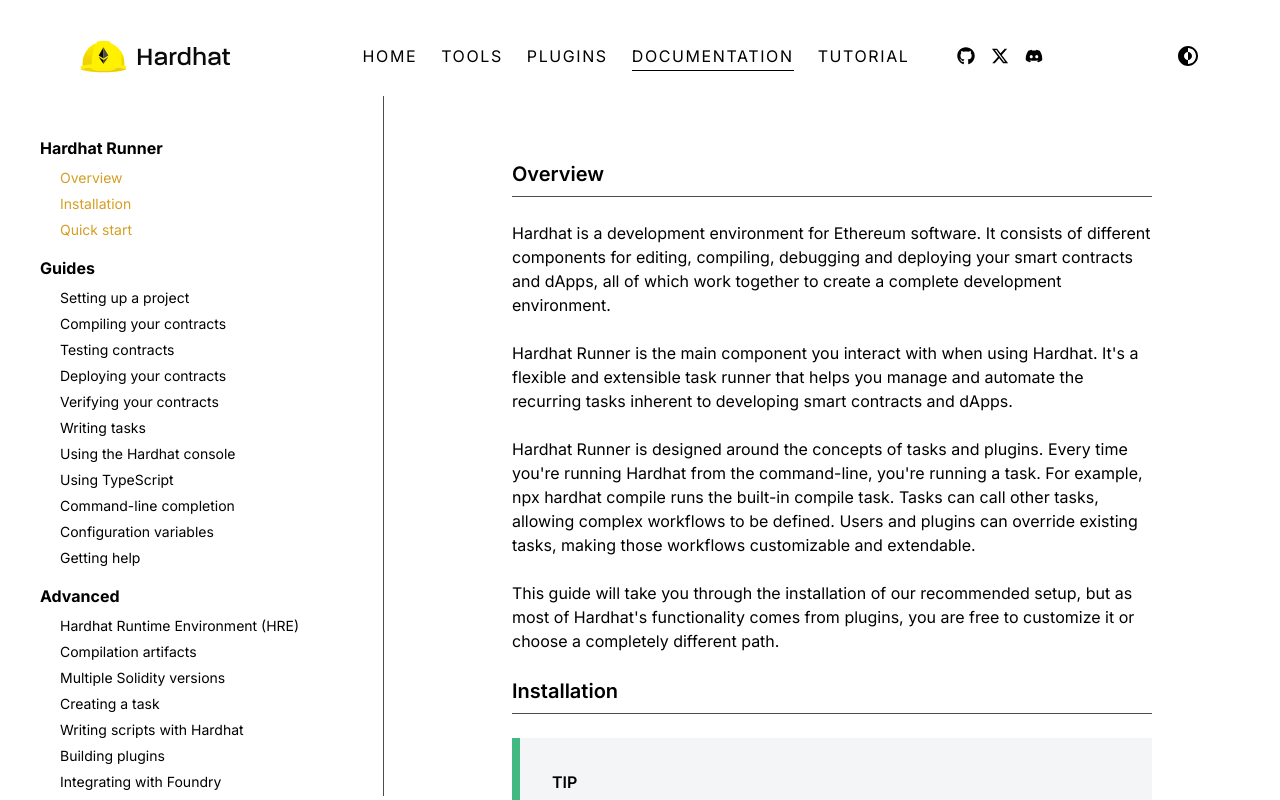
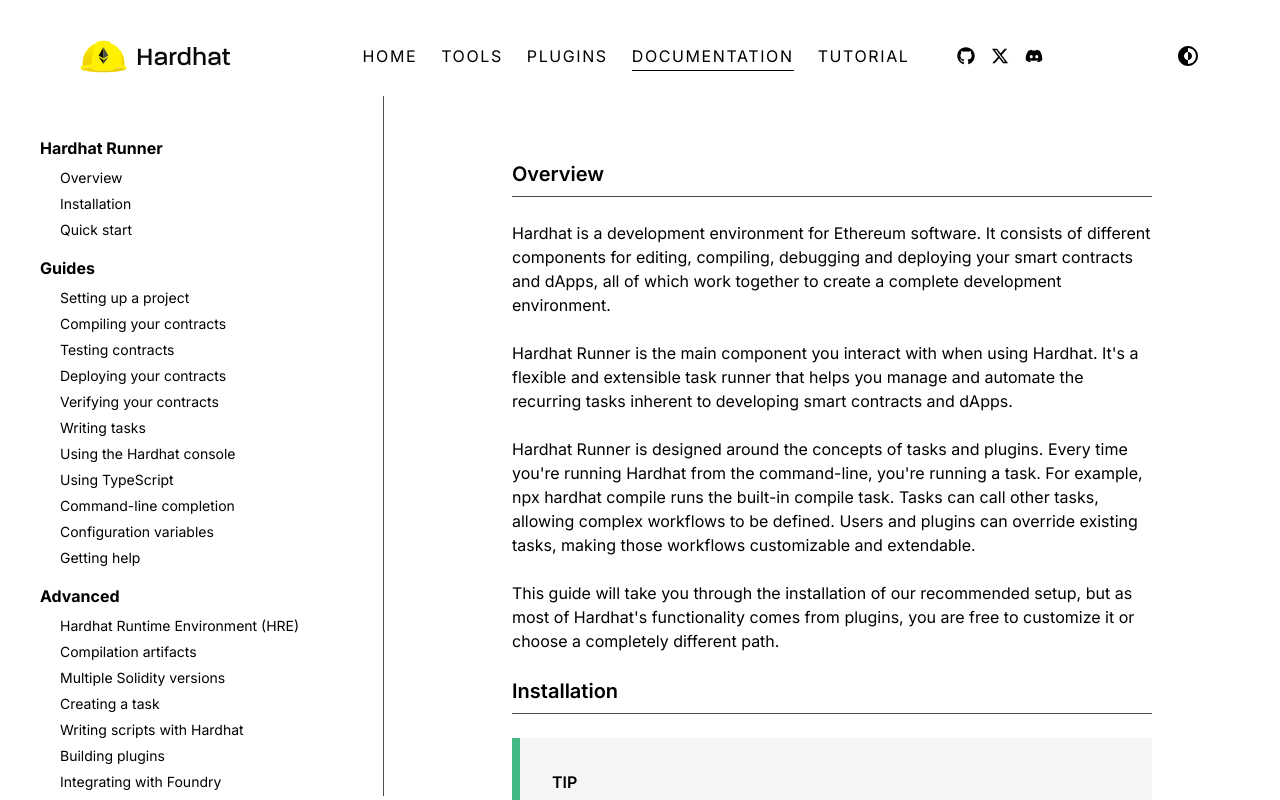
Before and after one commit to Umairulislam/hardhat-clone, a React (Vite) app: page /hardhat-runner/docs/getting-started in a window 1280 px wide. Shown: the top 800 px of the page. Built offline with nearby package versions, Linux system fonts and the light colour scheme.

Commit message:
update plugin details page, fix header and sidebar

```diff
--- a/src/components/Brands.tsx
+++ b/src/components/Brands.tsx
@@ -14,7 +14,7 @@
           </div>
         </Marquee>
         <Marquee speed={80} pauseOnHover direction="right">
-          <div className="flex items-center gap-12 px-6 pt-6">
+          <div className="flex items-center gap-12 px-6 pt-8">
             {brands.slice(12, 24).map((brand) => (
               <img src={brand.icon} alt={brand.name} key={brand.icon} />
             ))}
--- a/src/components/Header.tsx
+++ b/src/components/Header.tsx
@@ -8,9 +8,10 @@
   FaBarsStaggered,
   IoMdClose,
 } from "../assets"
-import { NavLink } from "react-router"
+import { NavLink, useLocation } from "react-router"
 import { logoLight, logoDark } from "../assets"
 import { ThemeContext } from "../context/ThemeContext"
+import SidebarActions from "./SidebarActions"
 
 // Main navigation items
 const navItems = [
@@ -41,9 +42,9 @@
   {
     heading: "Hardhat Runner",
     menus: [
-      { label: "Overview", to: "/docs/hardhat-runner/overview" },
-      { label: "Installation", to: "/docs/hardhat-runner/installation" },
-      { label: "Quick start", to: "/docs/hardhat-runner/quick-start" },
+      { label: "Overview", to: "/hardhat-runner/docs/getting-started#overview" },
+      { label: "Installation", to: "/hardhat-runner/docs/getting-started#installation" },
+      { label: "Quick start", to: "/hardhat-runner/docs/getting-started#quick-start" },
     ],
   },
   {
@@ -85,41 +86,86 @@
   {
     heading: "Plugins",
     menus: [
-      { label: "@nomicfoundation/hardhat-toolbox", to: "/hardhat-runner/plugins/hardhat-toolbox" },
+      {
+        label: "@nomicfoundation/hardhat-toolbox",
+        to: "/hardhat-runner/plugins/nomicfoundation-hardhat-toolbox",
+      },
       {
         label: "@nomicfoundation/hardhat-toolbox-viem",
-        to: "/hardhat-runner/plugins/hardhat-toolbox-viem",
+        to: "/hardhat-runner/plugins/nomicfoundation-hardhat-toolbox-viem",
       },
       {
         label: "@nomicfoundation/hardhat-chai-matchers",
-        to: "/hardhat-runner/plugins/hardhat-chai-matchers",
+        to: "/hardhat-runner/plugins/nomicfoundation-hardhat-chai-matchers",
       },
-      { label: "@nomicfoundation/hardhat-ethers", to: "/hardhat-runner/plugins/hardhat-ethers" },
-      { label: "@nomicfoundation/hardhat-viem", to: "/hardhat-runner/plugins/hardhat-viem" },
-      { label: "@nomicfoundation/hardhat-verify", to: "/hardhat-runner/plugins/hardhat-verify" },
-      { label: "@nomicfoundation/hardhat-foundry", to: "/hardhat-runner/plugins/hardhat-foundry" },
-      { label: "@nomicfoundation/hardhat-ledger", to: "/hardhat-runner/plugins/hardhat-ledger" },
-      { label: "@nomicfoundation/hardhat-web3-v4", to: "/hardhat-runner/plugins/hardhat-web3-v4" },
-      { label: "@nomiclabs/hardhat-vyper", to: "/hardhat-runner/plugins/hardhat-vyper" },
-      { label: "@nomiclabs/hardhat-solhint", to: "/hardhat-runner/plugins/hardhat-solhint" },
-      { label: "@nomiclabs/hardhat-waffle", to: "/hardhat-runner/plugins/hardhat-waffle" },
-      { label: "@nomiclabs/hardhat-web3", to: "/hardhat-runner/plugins/hardhat-web3" },
-      { label: "@nomiclabs/hardhat-truffle5", to: "/hardhat-runner/plugins/hardhat-truffle5" },
-      { label: "Community plugins", to: "/hardhat-runner/plugins/community" },
+      {
+        label: "@nomicfoundation/hardhat-ethers",
+        to: "/hardhat-runner/plugins/nomicfoundation-hardhat-ethers",
+      },
+      {
+        label: "@nomicfoundation/hardhat-viem",
+        to: "/hardhat-runner/plugins/nomicfoundation-hardhat-viem",
+      },
+      {
+        label: "@nomicfoundation/hardhat-verify",
+        to: "/hardhat-runner/plugins/nomicfoundation-hardhat-verify",
+      },
+      {
+        label: "@nomicfoundation/hardhat-foundry",
+        to: "/hardhat-runner/plugins/nomicfoundation-hardhat-foundry",
+      },
+      {
+        label: "@nomicfoundation/hardhat-ledger",
+        to: "/hardhat-runner/plugins/nomicfoundation-hardhat-ledger",
+      },
+      {
+        label: "@nomicfoundation/hardhat-web3-v4",
+        to: "/hardhat-runner/plugins/nomicfoundation-hardhat-web3-v4",
+      },
+      {
+        label: "@nomiclabs/hardhat-vyper",
+        to: "/hardhat-runner/plugins/nomiclabs-hardhat-vyper",
+      },
+      {
+        label: "@nomiclabs/hardhat-solhint",
+        to: "/hardhat-runner/plugins/nomiclabs-hardhat-solhint",
+      },
+      {
+        label: "@nomiclabs/hardhat-solpp",
+        to: "/hardhat-runner/plugins/nomiclabs-hardhat-solpp",
+      },
+
+      {
+        label: "@nomiclabs/hardhat-web3",
+        to: "/hardhat-runner/plugins/nomiclabs-hardhat-web3",
+      },
+      {
+        label: "@nomiclabs/hardhat-truffle5",
+        to: "/hardhat-runner/plugins/nomiclabs-hardhat-truffle5",
+      },
+      {
+        label: "@nomiclabs/hardhat-web3-legacy",
+        to: "/hardhat-runner/plugins/nomiclabs-hardhat-web3-legacy",
+      },
+      {
+        label: "@nomiclabs/hardhat-truffle4",
+        to: "/hardhat-runner/plugins/nomiclabs-hardhat-truffle4",
+      },
+      { label: "Community plugins", to: "/hardhat-runner/plugins#community-plugins" },
     ],
   },
 ]
 
 // Tutorial submenu items
 const tutorialSubMenu = [
-  { label: "Overview", to: "/tutorial/overview" },
-  { label: "Setting up the environment", to: "/tutorial/setting-up" },
-  { label: "Creating a new Hardhat project", to: "/tutorial/new-project" },
-  { label: "Writing and compiling contracts", to: "/tutorial/writing-compiling" },
-  { label: "Testing contracts", to: "/tutorial/testing" },
-  { label: "Debugging with Hardhat Network", to: "/tutorial/debugging" },
-  { label: "Deploying to a live network", to: "/tutorial/deploying" },
-  { label: "Boilerplate Project", to: "/tutorial/boilerplate" },
+  { label: "Overview", to: "/tutorial" },
+  { label: "Setting up the environment", to: "/tutorial/setting-up-the-environment" },
+  { label: "Creating a new Hardhat project", to: "/tutorial/creating-a-new-hardhat-project" },
+  { label: "Writing and compiling contracts", to: "/tutorial/writing-and-compiling-contracts" },
+  { label: "Testing contracts", to: "/tutorial/testing-contracts" },
+  { label: "Debugging with Hardhat Network", to: "/tutorial/debugging-with-hardhat-network" },
+  { label: "Deploying to a live network", to: "/tutorial/deploying-to-a-live-network" },
+  { label: "Boilerplate Project", to: "/tutorial/boilerplate-project" },
   { label: "Final Thoughts", to: "/tutorial/final-thoughts" },
 ]
 
@@ -134,6 +180,8 @@
   const [menuScreen, setMenuScreen] = useState<"main" | "tools" | "documentation" | "tutorial">(
     "main"
   )
+  // Get current pathname and hash
+  const { hash, pathname } = useLocation()
 
   const toggleMenu = () => setIsOpen((prev) => !prev)
   const handleScroll = () => {
@@ -204,51 +252,75 @@
   const renderToolsSubmenu = () => (
     <div className="flex flex-col h-full">
       <h2 className="text-xl font-bold mb-4">Tools</h2>
-      <ul className="flex-1 flex flex-col gap-4 overflow-y-auto text-[#ccc]">
+      <ul className="flex-1 flex flex-col gap-2 overflow-y-auto text-black dark:text-gray">
         {toolsSubMenu.map((item, index) => (
           <li key={index}>
             <NavLink to={item.to}>{item.label}</NavLink>
           </li>
         ))}
       </ul>
-      <div className="border-t border-border pt-4 mt-4">{renderSocialIcons()}</div>
+      <SidebarActions renderSocialIcons={renderSocialIcons} toggleTheme={toggleTheme} />
     </div>
   )
 
-  // Render Documentation submenu with headings and menus
+  // Render Documentation submenu with headings
   const renderDocumentationSubmenu = () => (
-    <div className="flex flex-col h-full pb-32">
+    <div className="flex flex-col h-full overflow-y-auto">
       <h2 className="text-xl font-bold mb-4">Documentation</h2>
-      <ul className="flex-1 flex flex-col gap-4 overflow-y-auto text-[#ccc]">
+      <ul className="flex-1 flex flex-col gap-4 text-black dark:text-gray">
         {documentationSubmenu.map((section, i) => (
           <div key={i}>
             <h3 className="font-semibold mb-2">{section.heading}</h3>
-            <ul className="space-y-2 pl-4">
-              {section.menus.map((menu, j) => (
-                <li key={j}>
-                  <NavLink to={menu.to}>{menu.label}</NavLink>
-                </li>
-              ))}
+            <ul className="flex flex-col gap-2 pl-4">
+              {section.menus.map((menu, j) => {
+                const isActive = pathname + hash === menu.to
+                return (
+                  <li key={j}>
+                    <NavLink
+                      to={menu.to}
+                      className={
+                        isActive
+                          ? "text-link-dark dark:text-link-light"
+                          : "hover:text-link-dark dark:hover:text-link-light"
+                      }
+                    >
+                      {menu.label}
+                    </NavLink>
+                  </li>
+                )
+              })}
             </ul>
           </div>
         ))}
       </ul>
-      <div className="border-t border-border pt-4 mt-4">{renderSocialIcons()}</div>
+      <SidebarActions renderSocialIcons={renderSocialIcons} toggleTheme={toggleTheme} />
     </div>
   )
 
   // Render Tutorial submenu
   const renderTutorialSubmenu = () => (
-    <div className="flex flex-col h-full pb-32">
+    <div className="flex flex-col h-full overflow-y-auto">
       <h2 className="text-xl font-bold mb-4">Tutorial</h2>
-      <ul className="flex-1 flex flex-col gap-4 overflow-y-auto list-decimal pl-10 text-[#ccc]">
-        {tutorialSubMenu.map((item, index) => (
-          <li key={index}>
-            <NavLink to={item.to}>{item.label}</NavLink>
-          </li>
-        ))}
+      <ul className="flex-1 flex flex-col gap-2 list-decimal list-inside pl-4 text-black dark:text-gray">
+        {tutorialSubMenu.map((item, index) => {
+          const isActive = pathname + hash === item.to
+          return (
+            <li key={index}>
+              <NavLink
+                to={item.to}
+                className={
+                  isActive
+                    ? "text-link-dark dark:text-link-light"
+                    : "hover:text-link-dark dark:hover:text-link-light"
+                }
+              >
+                {item.label}
+              </NavLink>
+            </li>
+          )
+        })}
       </ul>
-      <div className="border-t border-border pt-4 mt-4">{renderSocialIcons()}</div>
+      <SidebarActions renderSocialIcons={renderSocialIcons} toggleTheme={toggleTheme} />
     </div>
   )
 
@@ -289,7 +361,7 @@
       </nav>
       {/* Mobile Menu */}
       {isOpen && (
-        <nav className="lg:hidden fixed left-0 top-16 z-50 flex flex-col gap-5 border-r border-border h-full w-80 p-8 bg-white dark:bg-bg-dark">
+        <nav className="lg:hidden fixed left-0 top-16 z-50 flex flex-col gap-5 border-r border-border h-full w-80 p-5 bg-white dark:bg-bg-dark">
           {/* Back button for submenus */}
           {menuScreen !== "main" && (
             <button className="flex items-center gap-2" onClick={() => setMenuScreen("main")}>
@@ -302,16 +374,7 @@
           {menuScreen === "documentation" && renderDocumentationSubmenu()}
           {menuScreen === "tutorial" && renderTutorialSubmenu()}
           {/* Social icons and dark mode at bottom */}
-          <div className="flex justify-between items-center border-t border-border pt-4">
-            {renderSocialIcons()}
-            <button
-              className="text-2xl cursor-pointer"
-              onClick={toggleTheme}
-              aria-label="Toggle dark mode"
-            >
-              <CgDarkMode />
-            </button>
-          </div>
+          <SidebarActions renderSocialIcons={renderSocialIcons} toggleTheme={toggleTheme} />
         </nav>
       )}
     </header>
--- a/src/components/Sidebar.tsx
+++ b/src/components/Sidebar.tsx
@@ -1,4 +1,4 @@
-import { NavLink } from "react-router"
+import { NavLink, useLocation } from "react-router"
 
 const documentationSubmenu = [
   {
@@ -119,6 +119,7 @@
 ]
 
 const Sidebar = () => {
+  const { hash, pathname } = useLocation()
   return (
     <section className="hidden lg:block fixed left-0 top top-24 border-r border-border h-[calc(100vh-100px)] w-sm p-10 bg-white dark:bg-bg-dark overflow-y-auto">
       <ul className="flex flex-col gap-4 text-black dark:text-gray">
@@ -126,12 +127,14 @@
           <div key={i}>
             <h3 className="font-bold mb-2">{section.heading}</h3>
             <ul className="flex flex-col pl-5 gap-1.5 text-sm">
-              {section.menus.map((menu, j) => (
+              {section.menus.map((menu, j) => {
+                const isActive = pathname + hash === menu.to
+                return (
                   <li key={j}>
                     <NavLink
                       to={menu.to}
                       end
-                    className={({ isActive }) =>
+                      className={() =>
                         isActive
                           ? "text-link-dark dark:text-link-light"
                           : "hover:text-link-dark dark:hover:text-link-light"
@@ -140,7 +143,8 @@
                       {menu.label}
                     </NavLink>
                   </li>
-              ))}
+                )
+              })}
             </ul>
           </div>
         ))}
--- /dev/null
+++ b/src/components/SidebarActions.tsx
@@ -0,0 +1,23 @@
+import { CgDarkMode } from "../assets"
+
+interface SidebarActionsProps {
+  renderSocialIcons: () => React.ReactNode
+  toggleTheme: () => void
+}
+
+const SidebarActions = ({ renderSocialIcons, toggleTheme }: SidebarActionsProps) => {
+  return (
+    <div className="flex justify-between items-center border-t border-border pt-4 mt-2">
+      {renderSocialIcons()}
+      <button
+        className="text-2xl cursor-pointer"
+        onClick={toggleTheme}
+        aria-label="Toggle dark mode"
+      >
+        <CgDarkMode />
+      </button>
+    </div>
+  )
+}
+
+export default SidebarActions
--- a/src/components/index.ts
+++ b/src/components/index.ts
@@ -15,6 +15,7 @@
 export { default as Docs } from "./Docs"
 export { default as ScrollToHash } from "./ScrollToHash"
 export { default as TutorialSidebar } from "./TutorialSidebar"
+export { default as SidebarActions } from "./SidebarActions"
 
 // PLugins
 export { default as PluginToolbox } from "../pages/plugins/PluginToolbox"
--- a/src/pages/plugins/PluginTruffle4.tsx
+++ b/src/pages/plugins/PluginTruffle4.tsx
@@ -8,7 +8,7 @@
 
   return (
     <section className="flex flex-col gap-6 justify-center">
-      <h1 className="tertiary_heading">hardhat-web3-legacy</h1>
+      <h1 className="tertiary_heading">hardhat-truffle4</h1>
       <p>
         <u>Hardhat</u> plugin for integration with TruffleContract from Truffle 4
       </p>
```
Also changed, not shown: src/components/Tools.tsx (+6 -3 lines), src/pages/plugins/PluginDetails.tsx (+13 -0 lines). Lines whose indentation alone changed are shown as unchanged.
